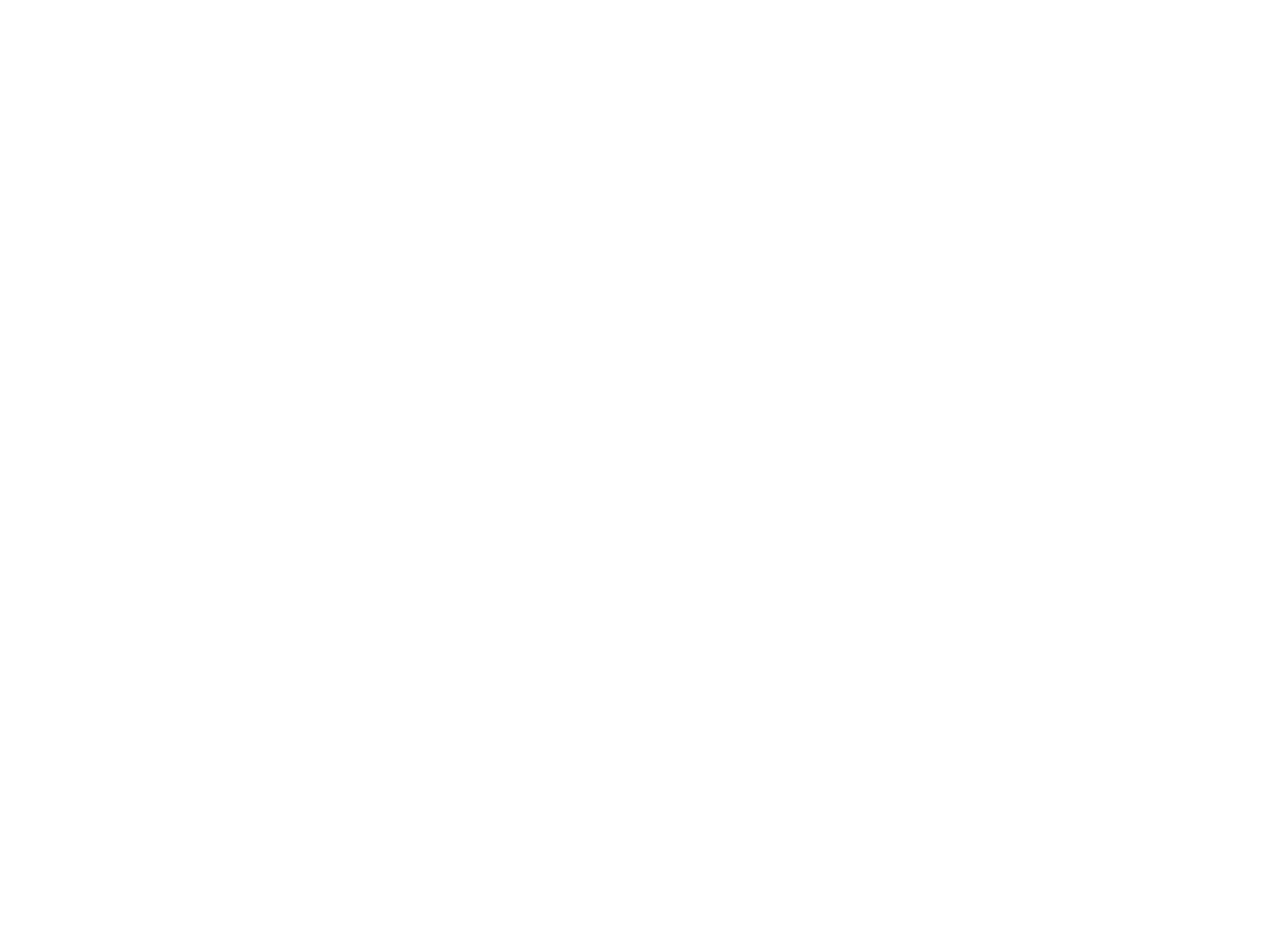
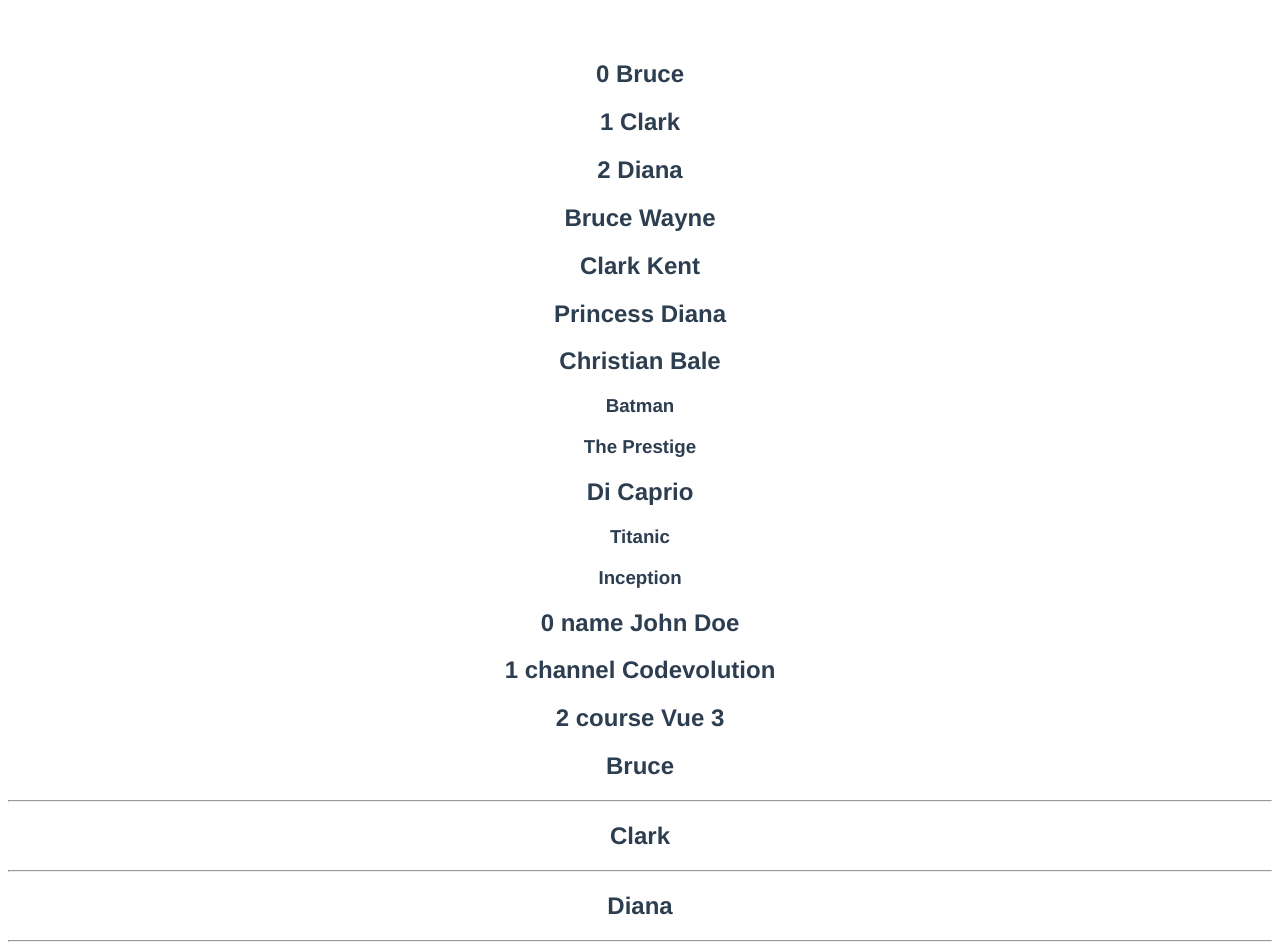
Before and after one commit to anandhanedom/vue-js, a Vue app in the folder hello-world/: page / in a window 1280 px wide. Before the commit the page ends 800 px from the top, so only its background shows below. Built offline with nearby package versions, Linux system fonts and the light colour scheme.

Commit message:
feat: list rendering

```diff
--- a/hello-world/src/App.vue
+++ b/hello-world/src/App.vue
@@ -1,12 +1,47 @@
 <template>
-  <div></div>
+  <div>
+    <h2 v-for="(name, index) in names" :key="index">{{ index }} {{ name }}</h2>
+    <h2 v-for="(name, index) in fullNames" :key="index">
+      {{ name.first }} {{ name.last }}
+    </h2>
+
+    <div v-for="(actor, index) in actors" :key="index">
+      <h2>{{ actor.name }}</h2>
+      <h3 v-for="(movie, index) in actor.movies" :key="index">{{ movie }}</h3>
+    </div>
+
+    <h2 v-for="(value, key, index) in myInfo" :key="index">
+      {{ index }} {{ key }} {{ value }}
+    </h2>
+
+    <template v-for="(name, index) in names" :key="index">
+      <h2>{{ name }}</h2>
+      <hr />
+    </template>
+  </div>
 </template>
 
 <script>
 export default {
   name: "App",
   data() {
-    return {};
+    return {
+      names: ["Bruce", "Clark", "Diana"],
+      fullNames: [
+        { first: "Bruce", last: "Wayne" },
+        { first: "Clark", last: "Kent" },
+        { first: "Princess", last: "Diana" },
+      ],
+      actors: [
+        { name: "Christian Bale", movies: ["Batman", "The Prestige"] },
+        { name: "Di Caprio", movies: ["Titanic", "Inception"] },
+      ],
+      myInfo: {
+        name: "John Doe",
+        channel: "Codevolution",
+        course: "Vue 3",
+      },
+    };
   },
 };
 </script>
```
